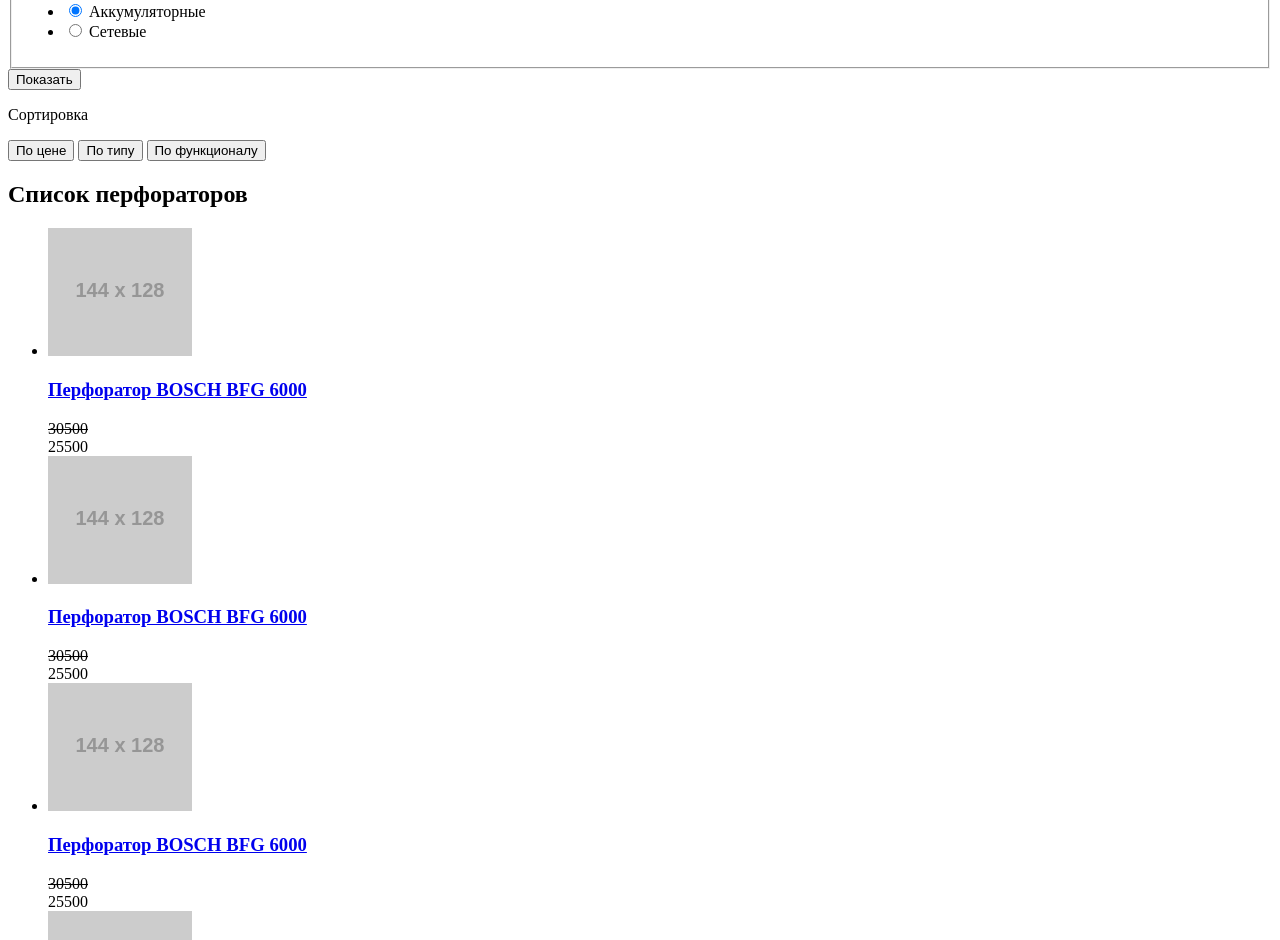
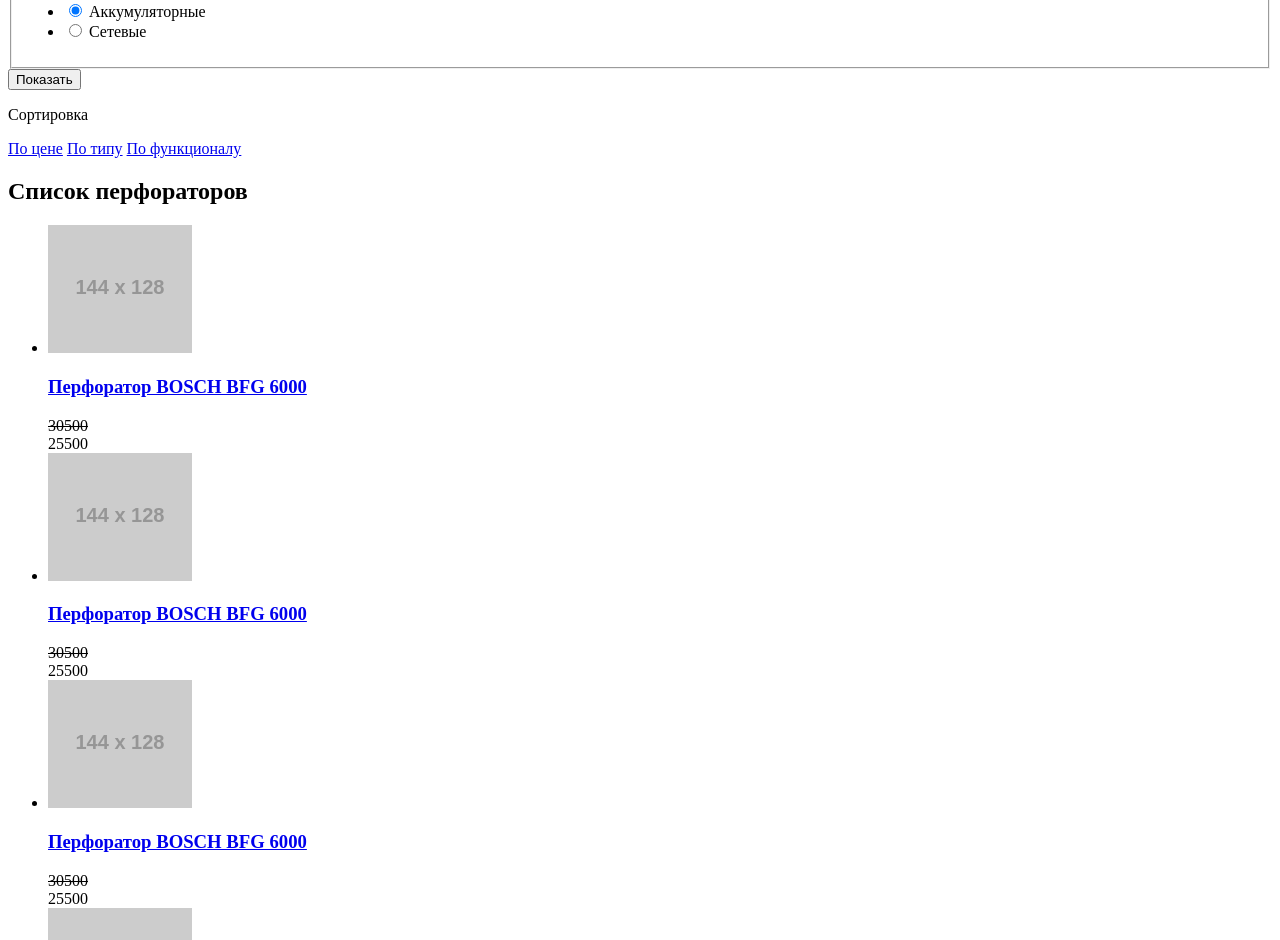
Before and after one commit to Kyros95/1067697-technomart-30, a plain HTML site: page catalog.html in a window 1280 px wide. Shown: the part 917-1857 px from the top of the page. Drawn offline with Linux system fonts and the light colour scheme; placeholder pictures from the web are drawn by us.

Commit message:
Правки (Разметка внутренней страницы дз №2)

```diff
--- a/catalog.html
+++ b/catalog.html
@@ -119,9 +119,9 @@
 
     <div>
       <p>Сортировка</p>
-      <button type="button">По цене</button>
-      <button type="button">По типу</button>
-      <button type="button">По функционалу </button>
+      <a href="#">По цене</a>
+      <a href="#">По типу</a>
+      <a href="#">По функционалу </a>
     </div>
     <!--=======================================================Каталог=====================================================================-->
     <section>
```
